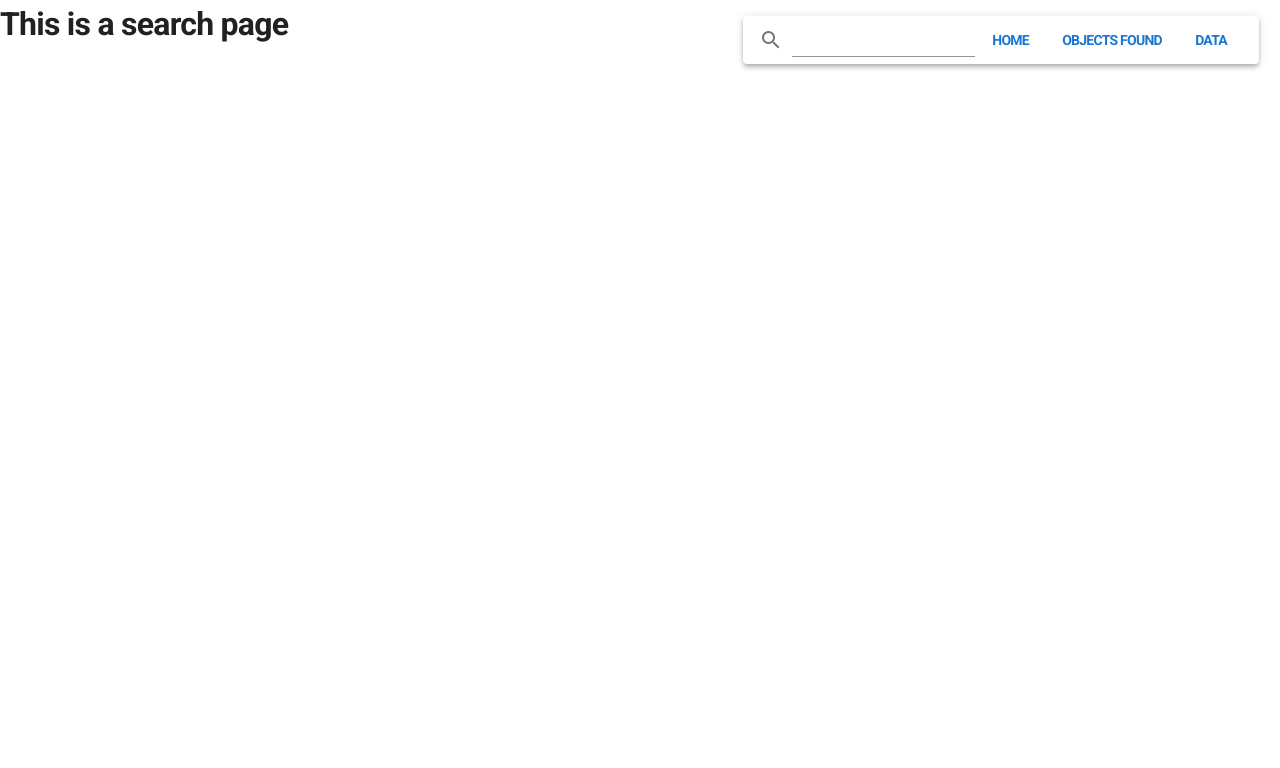
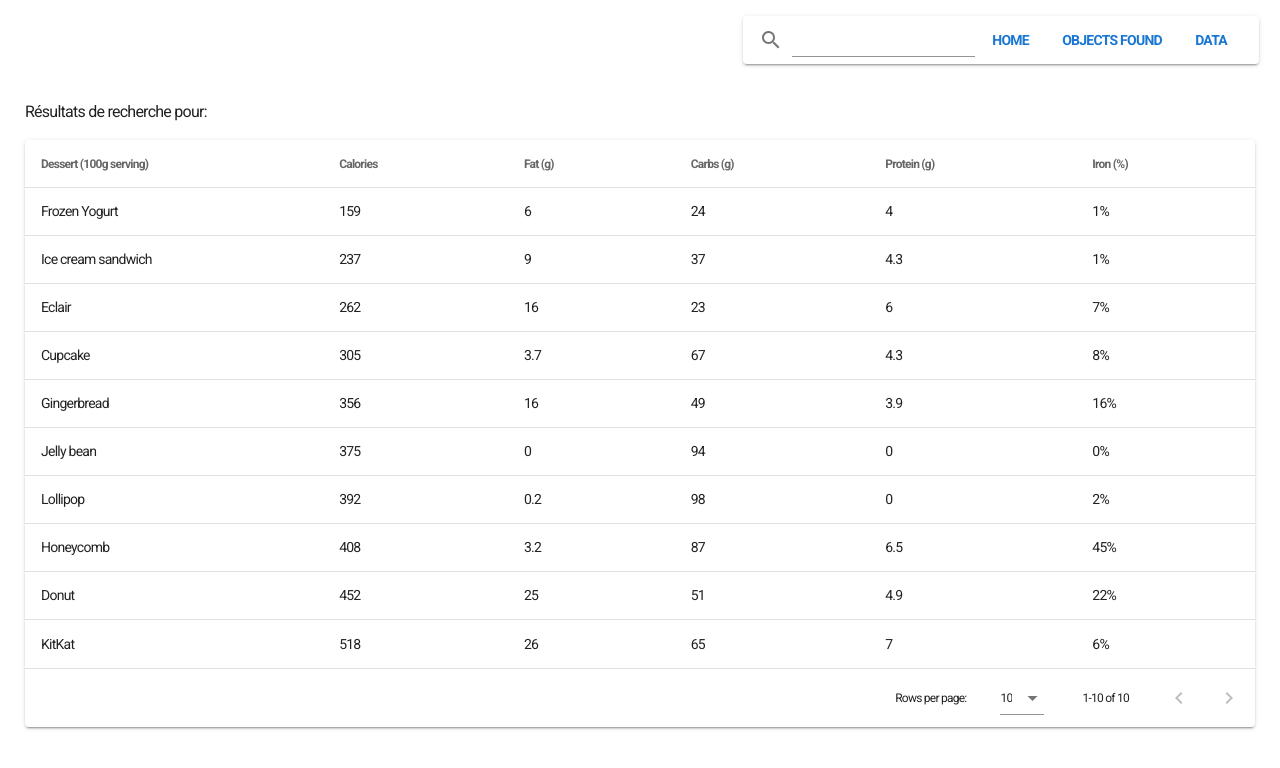
Before and after one commit to ObonePaule/vue-dataviz, a Vue app: page /search in a window 1280 px wide. Shown: the top 768 px of the page. Built offline with nearby package versions, Linux system fonts and the light colour scheme.

Commit message:
🚧 Integration of search page with a table

```diff
--- a/src/App.vue
+++ b/src/App.vue
@@ -1,22 +1,3 @@
-<template>
-  <v-app>
-    <v-card class="pa-4 floating-header" flat>
-      <v-toolbar dense floating>
-        <v-text-field
-          hide-details
-          prepend-icon="mdi-magnify"
-          single-line
-        ></v-text-field>
-
-        <v-btn text><router-link class="nav-link" to="/">Home</router-link></v-btn>
-        <v-btn text><router-link class="nav-link" to="/found">Objects found</router-link></v-btn>
-        <v-btn text><router-link class="nav-link" to="/data">Data</router-link></v-btn>
-      </v-toolbar>
-    </v-card>
-    <router-view />
-  </v-app>
-</template>
-
 <style lang="css">
 .floating-header {
   position: absolute !important;
@@ -33,3 +14,48 @@
   letter-spacing: -.75px;
 }
 </style>
+
+<template>
+  <v-app>
+    <v-card class="pa-4 floating-header" flat>
+      <v-toolbar dense floating class="elevation-2">
+        <v-text-field
+          hide-details
+          prepend-icon="mdi-magnify"
+          single-line
+          v-model="q"
+          @input="onSearchValueChange"
+          @keydown.enter="onSearchSubmit"
+        ></v-text-field>
+
+        <v-btn text><router-link class="nav-link" to="/">Home</router-link></v-btn>
+        <v-btn text><router-link class="nav-link" to="/found">Objects found</router-link></v-btn>
+        <v-btn text><router-link class="nav-link" to="/data">Data</router-link></v-btn>
+      </v-toolbar>
+    </v-card>
+    <router-view />
+  </v-app>
+</template>
+
+<script>
+export default {
+  watch: {
+    $route() {
+      this.q = this.$route.query.q
+    },
+  },
+  components: {},
+  data() {
+    return {
+      q: ""
+    }
+  },
+  methods: {
+    onSearchValueChange() {},
+    onSearchSubmit() {
+      this.$router.push({path: `/search?q=${this.q}`})
+    },
+  },
+  async mounted () {}
+}
+</script>
--- a/src/views/Home.vue
+++ b/src/views/Home.vue
@@ -124,7 +124,7 @@
             ></D3BarChart>
           </div>
 
-          <div class="pane-section">
+          <div class="pane-section" v-if="false">
             <h3 class="pane-section-header">Trains annulés/en retard</h3>
             <D3BarChart
               v-if="showSelectedStationFrequentations"
--- a/src/views/Search.vue
+++ b/src/views/Search.vue
@@ -1,5 +1,133 @@
+<style lang="css">
+.search-container {
+  padding: 100px 25px;
+}
+</style>
+
 <template>
-  <div class="search">
-    <h1>This is a search page</h1>
+  <div class="search-container">
+    <p class="search-description-prefix">
+      Résultats de recherche pour:
+      <em><b>{{ q }}</b></em>
+    </p>
+
+    <div class="search-results-container">
+      <v-data-table
+        :headers="headers"
+        :items="desserts"
+        :items-per-page="10"
+        class="elevation-2"
+      ></v-data-table>
+    </div>
   </div>
 </template>
+
+<script>
+export default {
+  components: {},
+  methods: {},
+  data() {
+    return {
+      q: "",
+      headers: [
+        {
+          text: "Dessert (100g serving)",
+          align: "start",
+          sortable: false,
+          value: "name",
+        },
+        { text: "Calories", value: "calories" },
+        { text: "Fat (g)", value: "fat" },
+        { text: "Carbs (g)", value: "carbs" },
+        { text: "Protein (g)", value: "protein" },
+        { text: "Iron (%)", value: "iron" },
+      ],
+      desserts: [
+        {
+          name: "Frozen Yogurt",
+          calories: 159,
+          fat: 6.0,
+          carbs: 24,
+          protein: 4.0,
+          iron: "1%",
+        },
+        {
+          name: "Ice cream sandwich",
+          calories: 237,
+          fat: 9.0,
+          carbs: 37,
+          protein: 4.3,
+          iron: "1%",
+        },
+        {
+          name: "Eclair",
+          calories: 262,
+          fat: 16.0,
+          carbs: 23,
+          protein: 6.0,
+          iron: "7%",
+        },
+        {
+          name: "Cupcake",
+          calories: 305,
+          fat: 3.7,
+          carbs: 67,
+          protein: 4.3,
+          iron: "8%",
+        },
+        {
+          name: "Gingerbread",
+          calories: 356,
+          fat: 16.0,
+          carbs: 49,
+          protein: 3.9,
+          iron: "16%",
+        },
+        {
+          name: "Jelly bean",
+          calories: 375,
+          fat: 0.0,
+          carbs: 94,
+          protein: 0.0,
+          iron: "0%",
+        },
+        {
+          name: "Lollipop",
+          calories: 392,
+          fat: 0.2,
+          carbs: 98,
+          protein: 0,
+          iron: "2%",
+        },
+        {
+          name: "Honeycomb",
+          calories: 408,
+          fat: 3.2,
+          carbs: 87,
+          protein: 6.5,
+          iron: "45%",
+        },
+        {
+          name: "Donut",
+          calories: 452,
+          fat: 25.0,
+          carbs: 51,
+          protein: 4.9,
+          iron: "22%",
+        },
+        {
+          name: "KitKat",
+          calories: 518,
+          fat: 26.0,
+          carbs: 65,
+          protein: 7,
+          iron: "6%",
+        },
+      ],
+    };
+  },
+  async mounted() {
+    this.q = this.$route.query.q;
+  },
+};
+</script>
```
